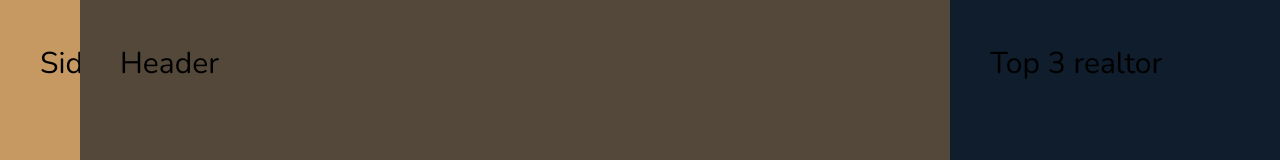
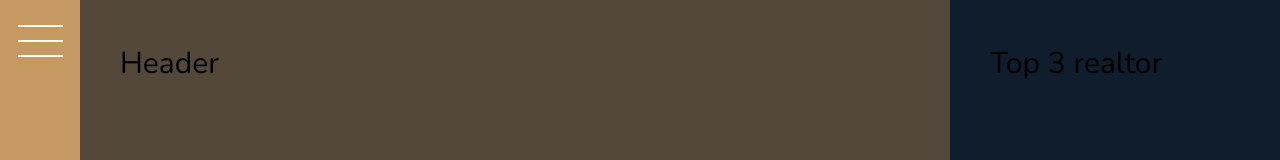
Before and after one commit to oguzhanntuna/nexter-static-css-grid-project, a website: page index.html in a window 1280 px wide. Shown: the top 160 px of the page. Drawn offline with nearby package versions, Linux system fonts and the light colour scheme.

Commit message:
building the sidebar

```diff
--- a/index.html
+++ b/index.html
@@ -13,7 +13,7 @@
     </head>
     <body class="container">
         <div class="sidebar">
-            Sidebar
+            <button class="nav-btn"></button>
         </div>
 
         <header class="header">
@@ -334,7 +334,7 @@
                 <li class="nav__item"><a href="#" class="nav__link">Come work with us!</a></li>
             </ul>
             <p class="copyright">
-                &copy: Copyright 2021 bu Oguzhan Ahmet Tuna.
+                &copy Copyright 2021 by Oguzhan Ahmet Tuna.
             </p>
         </footer>
     </body>
--- a/sass/_sidebar.scss
+++ b/sass/_sidebar.scss
@@ -2,4 +2,29 @@
     background-color: $color-primary;
     grid-column: sidebar-start / sidebar-end;
     grid-row: 1 / -1;
+
+    display: flex;
+    justify-content: center;
 }
+
+.nav-btn {
+    border: none;
+    border-radius: 0;
+
+    background-color: #fff;
+    height: 2px;
+    width: 4.5rem;
+
+    &::before,
+    &::after {
+        background-color: #fff;
+        height: 2px;
+        width: 4.5rem;
+        content: "";
+        display: block;
+    }
+
+    &::before { transform: translateY(-1.5rem); }
+
+    &::after { transform: translateY(1.3rem); }
+}
```
Also changed, not shown: css/style.css.
